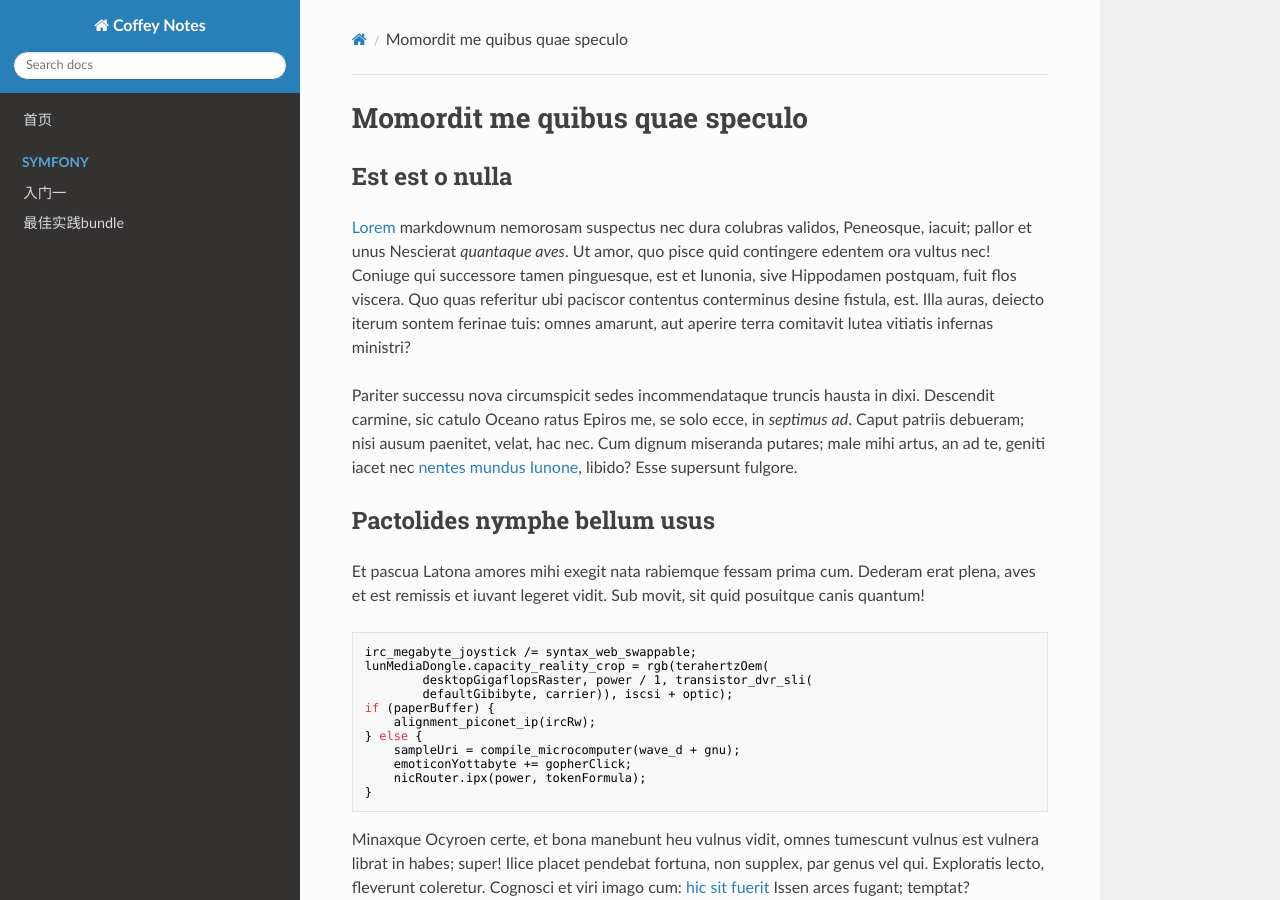
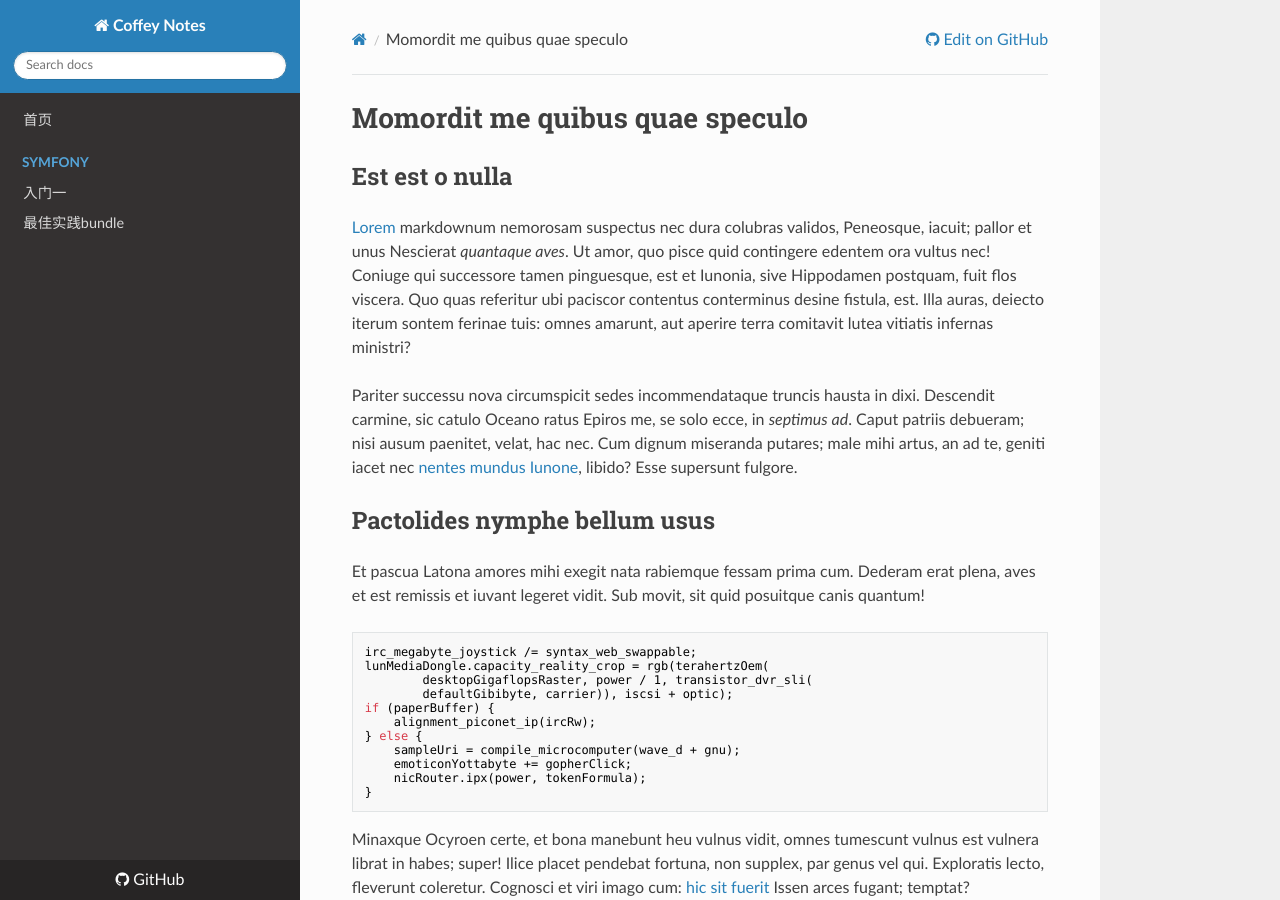
Before and after one commit to nligo/coffey, an MkDocs documentation site: the page built from docs/about.md, in a window 1280 px wide and 900 px high. Built offline with MkDocs 1.6.1, drawn with Linux system fonts in a browser that asks for light colours; nearby versions of some CDN libraries; some of the changed lines change nothing that is shown.

Commit message:
no message

```diff
--- a/mkdocs.yml
+++ b/mkdocs.yml
@@ -1,5 +1,5 @@
 site_name: Coffey Notes
-
+repo_url: https://github.com/nligo/coffey
 nav:
   - 首页: 'index.md'
   - Symfony:
```
